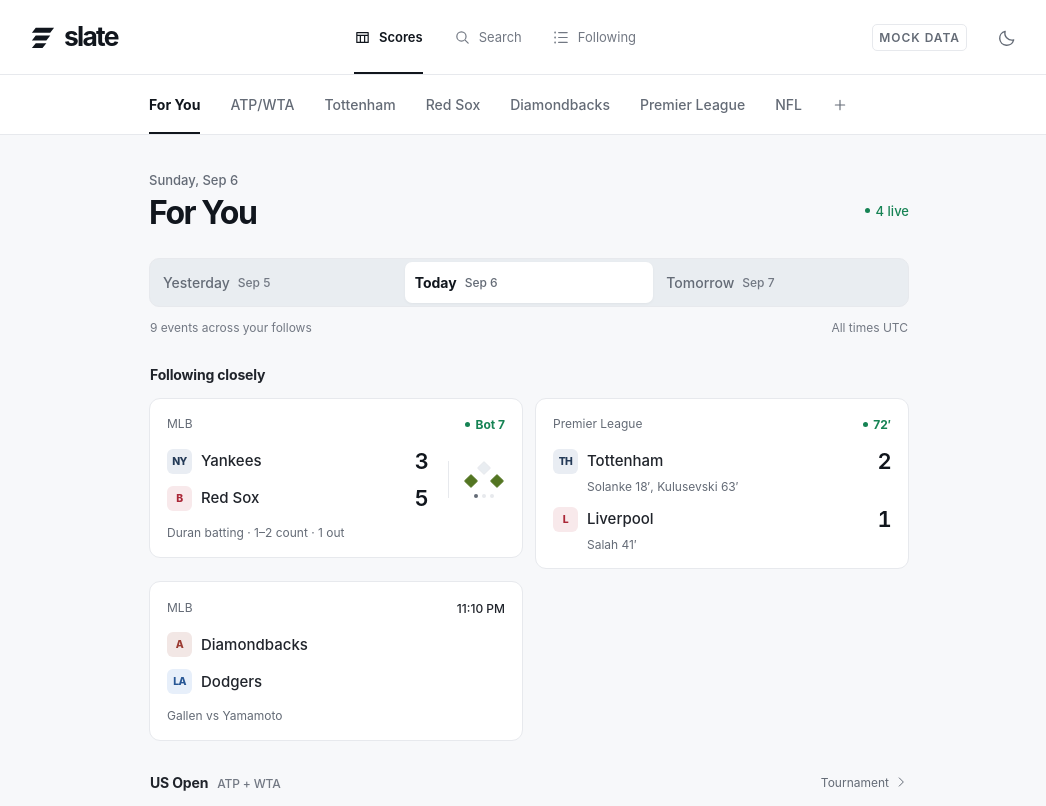
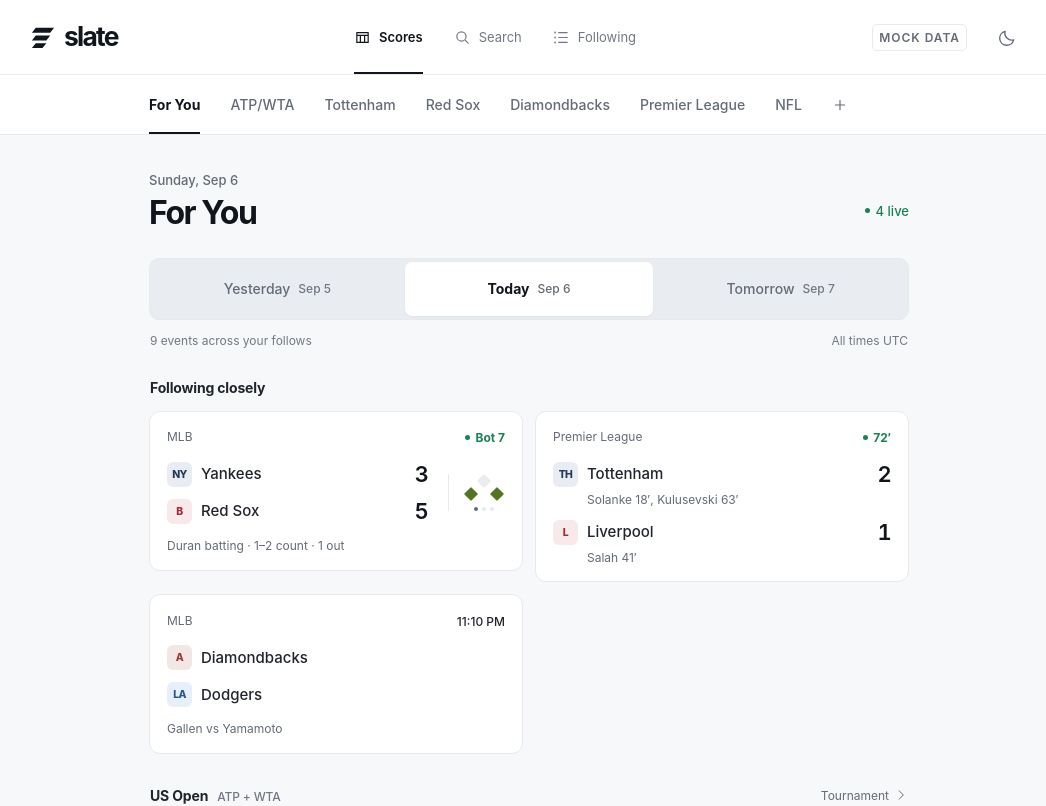
Before and after one commit to dmcbrid4/slate, a Next.js app: page / in a window 1280 px wide. Shown: the top 806 px of the page, without its empty margins (111-1157 px from the left). Built offline with nearby package versions, Linux system fonts and the light colour scheme.

Commit message:
polish scoreboard date navigation

```diff
--- a/app/globals.css
+++ b/app/globals.css
@@ -80,10 +80,12 @@
   .live-count { font-size: .8125rem; font-weight: 550; color: var(--live); display: flex; align-items: center; gap: 6px; white-space: nowrap; padding-top: 18px; }
   .live-count i, .event-status.live i { height: 5px; width: 5px; background: currentColor; border-radius: 50%; }
   .date-nav { display: grid; grid-template-columns: repeat(3, 1fr); background: var(--selected); border: 1px solid var(--line); border-radius: 10px; padding: 3px; gap: 3px; }
-  .date-nav a { display: flex; flex-direction: column; align-items: center; gap: 4px; padding: 9px 4px; color: var(--secondary); border-radius: 7px; font-size: .875rem; font-weight: 500; }
-  .date-nav a small { font-size: .75rem; font-weight: 450; color: var(--muted); }
+  .date-nav a { display: flex; min-width: 0; min-height: 54px; flex-direction: column; align-items: center; justify-content: center; gap: 4px; padding: 8px 4px; color: var(--secondary); border-radius: 7px; font-size: .875rem; font-weight: 500; }
+  .date-nav a time { font-size: .75rem; font-weight: 450; color: var(--muted); }
+  .date-nav a.calendar-today { color: var(--strong); font-weight: 650; }
+  .date-nav a.calendar-today:not(.selected) > span::after { content: ''; display: inline-block; width: 4px; height: 4px; margin: 0 0 2px 6px; border-radius: 50%; background: var(--accent); opacity: .7; }
   .date-nav a.selected { background: var(--surface-raised); color: var(--strong); box-shadow: 0 1px 3px #0000000b; font-weight: 650; }
-  .date-nav a.selected small { color: var(--secondary); }
+  .date-nav a.selected time { color: var(--secondary); }
   .date-nav a:hover:not(.selected) { background: var(--hover); }
   .day-meta { display: flex; justify-content: space-between; margin: 13px 1px 23px; color: var(--muted); font-size: .75rem; }
   .scoreboard-view { touch-action: pan-y; }
@@ -268,7 +270,7 @@
     .page-heading { margin-bottom: 26px; }
     h1 { font-size: 2rem; }
     .date-nav a { flex-direction: row; gap: 8px; padding: 12px 10px; }
-    .date-nav a small { font-size: .75rem; }
+    .date-nav a time { font-size: .75rem; }
     .day-meta { margin-bottom: 28px; }
     .event-grid { grid-template-columns: repeat(2, minmax(0, 1fr)); align-items: start; gap: 12px; }
     .event-grid > .score-card:only-child { grid-column: 1 / -1; }
--- a/src/components/Scoreboard.tsx
+++ b/src/components/Scoreboard.tsx
@@ -2,14 +2,19 @@
 import { entities, entityById } from '@/data/entities';
 import { DEMO_NOW, fixtures } from '@/data/fixtures';
 import type { Day, Fixture } from '@/data/types';
-import { days, formatDay, isPersonal, selectEvents, selectedDate, swipeDestination, timezoneLabel } from '@/lib/scores';
+import { days, formatDay, formatFullDay, isPersonal, selectEvents, selectedDate, swipeDestination, timezoneLabel } from '@/lib/scores';
 import { Icon } from './Icon';
 import { Mark, ScoreCard } from './ScoreCard';
 
 export function DateNav({ day, destination, timeZone }: { day: Day; destination: string; timeZone: string }) {
-  return <nav className="date-nav" aria-label="Scoreboard date">{days.map(item => <a href={`#/scores/${destination}/${item}`} className={day === item ? 'selected' : ''} aria-current={day === item ? 'date' : undefined} key={item}>
-    <span>{item[0].toUpperCase() + item.slice(1)}</span><small>{formatDay(selectedDate(DEMO_NOW, item, timeZone)).split(', ')[1]}</small>
-  </a>)}</nav>;
+  return <nav className="date-nav" aria-label="Scoreboard date">{days.map(item => {
+    const date = selectedDate(DEMO_NOW, item, timeZone);
+    const label = item[0].toUpperCase() + item.slice(1);
+    const classes = [day === item ? 'selected' : '', item === 'today' ? 'calendar-today' : ''].filter(Boolean).join(' ');
+    return <a href={`#/scores/${destination}/${item}`} className={classes} aria-label={`${label}, ${formatFullDay(date)}`} aria-current={day === item ? 'date' : undefined} key={item}>
+      <span>{label}</span><time dateTime={date}>{formatDay(date).split(', ')[1]}</time>
+    </a>;
+  })}</nav>;
 }
 
 function EventGroup({ title, subtitle, events, timeZone, from, tournament = false }: { title: string; subtitle?: string; events: Fixture[]; timeZone: string; from: string; tournament?: boolean }) {
@@ -30,6 +35,7 @@
   const entity = entityById[destination];
   const tennis = entity?.sport === 'tennis';
   const tournament = destination === 'us-open';
+  const activeDate = selectedDate(DEMO_NOW, day, timeZone);
   const visible = events.filter(event => category === 'All' || event.sport !== 'tennis' || event.category === category);
   const liveCount = events.filter(event => event.status === 'live').length;
   const startSwipe = (x: number, y: number, touchCount: number) => {
@@ -60,7 +66,7 @@
     }}
     onTouchCancel={() => { touch.current = null; }}
   >
-    <div className="page-heading"><div><p className="eyebrow">{formatDay(selectedDate(DEMO_NOW, day, timeZone), true)}</p><h1>{destination === 'for-you' ? 'For You' : entity?.name ?? 'Scores'}{tournament && <span className="title-detail">New York · Grand Slam</span>}</h1></div>
+    <div className="page-heading"><div><p className="eyebrow"><time dateTime={activeDate}>{formatDay(activeDate, true)}</time></p><h1>{destination === 'for-you' ? 'For You' : entity?.name ?? 'Scores'}{tournament && <span className="title-detail">New York · Grand Slam</span>}</h1></div>
       {entity && !following.includes(destination) ? <button className="follow-button" onClick={() => onToggleFollow(destination)}><Icon name="plus" size={16}/>Follow</button> : liveCount > 0 && <span className="live-count" aria-label={`${liveCount} live ${liveCount === 1 ? 'event' : 'events'}`}><i/>{liveCount} live</span>}
     </div>
     <DateNav day={day} destination={destination} timeZone={timeZone}/>
--- a/src/lib/scores.ts
+++ b/src/lib/scores.ts
@@ -17,6 +17,10 @@
 
 export function formatDay(key: string, long = false): string {
   return new Intl.DateTimeFormat('en-US', { timeZone: 'UTC', weekday: long ? 'long' : 'short', month: 'short', day: 'numeric' }).format(new Date(`${key}T12:00:00Z`));
+}
+
+export function formatFullDay(key: string): string {
+  return new Intl.DateTimeFormat('en-US', { timeZone: 'UTC', weekday: 'long', month: 'long', day: 'numeric', year: 'numeric' }).format(new Date(`${key}T12:00:00Z`));
 }
 
 export function formatTime(instant: string, timeZone: string): string {
```
Also changed, not shown: 1 other file (tests, documents, lock files or other folders).
